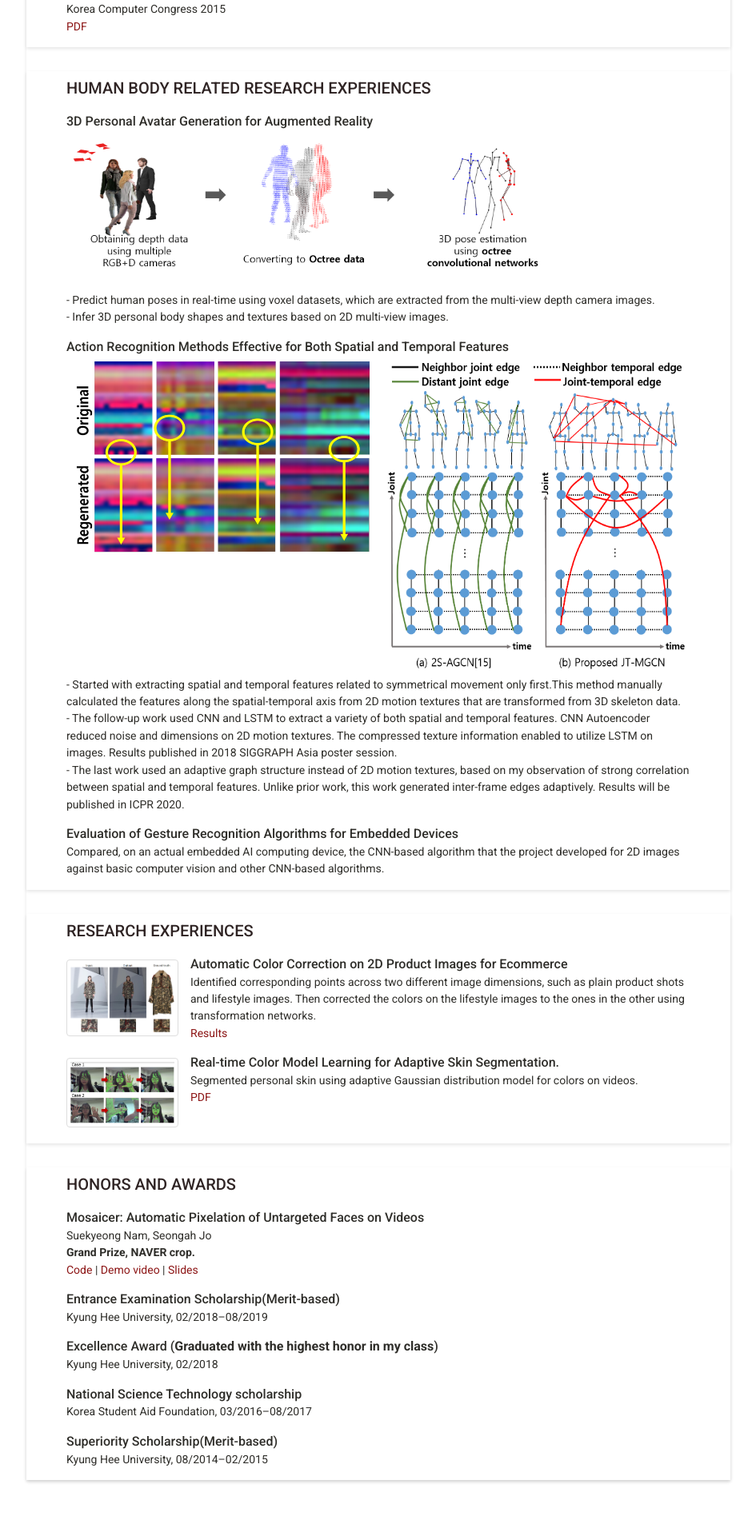
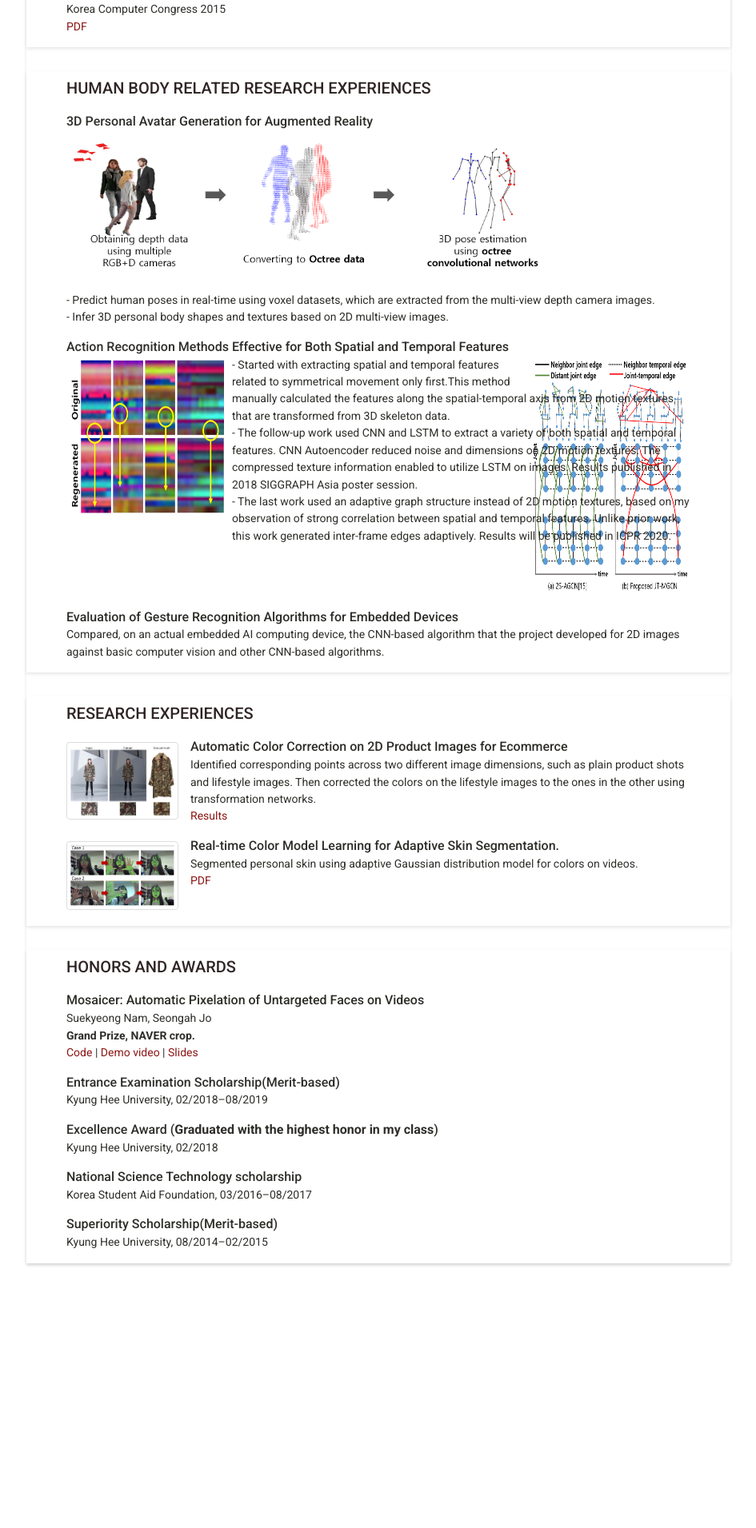
Before and after one commit to SuekyeongNam/SuekyeongNam.github.io, a Jekyll site: the page built from index.html, in a window 1280 px wide. Shown: the part 627-2538 px from the top of the page at 80% size, without its empty margins (167-1112 px from the left). Built offline with Jekyll 4.4.1, drawn with Linux system fonts in a browser that asks for light colours; some web fonts are replaced; after the commit the page ends 2267 px from its top, so only the background shows below that.

Commit message:
Update humanbody_projects.html

```diff
--- a/_includes/humanbody_projects.html
+++ b/_includes/humanbody_projects.html
@@ -30,11 +30,11 @@
           </a>
         </span><br>
         <span>
-          <div style="width:385px; height:400px; border:0px; float:left; margin-right:7px;">
-            <img src="{{site.baseurl}}/assets/images/sigga18-thumbnail.png" align="center" style="width: 385px; height: 250px;"/>
+          <div style="width:200px; height:300px; border:0px; float:left; margin-right:7px;">
+            <img src="{{site.baseurl}}/assets/images/sigga18-thumbnail.png" align="center" style="width: 200px; height: 200px;"/>
           </div>
-          <div style="width:385px; height:400px; border:0px; float:right;">
-            <img src="{{site.baseurl}}/assets/images/icpr20-thumbnail.png" align="center" style="width: 385px; height: 400px;"/>
+          <div style="width:200px; height:30px; border:0px; float:right;">
+            <img src="{{site.baseurl}}/assets/images/icpr20-thumbnail.png" align="center" style="width: 200px; height: 300px;"/>
           </div>
         </span>
         <span class="summary">
```
